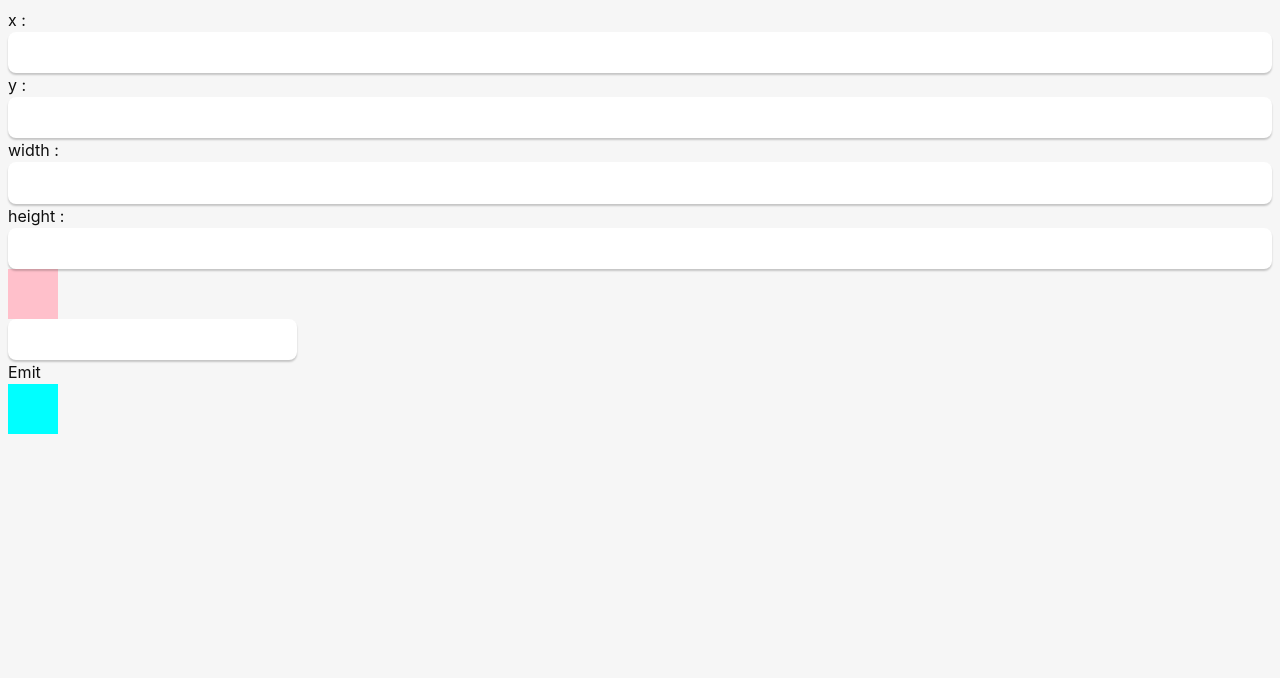
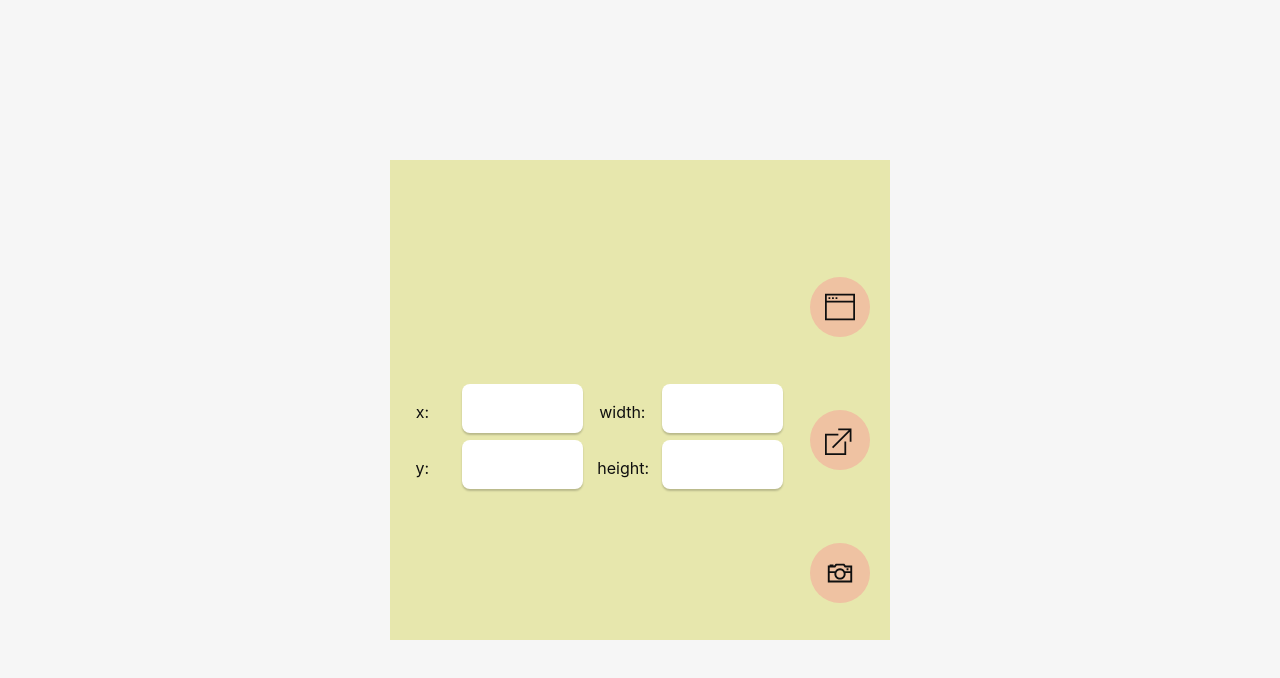
Before and after one commit to bunnmei/ASS, a website built with Vite: page index.html in a window 1280 px wide. Built offline with nearby package versions, Linux system fonts and the light colour scheme.

Commit message:
window位置でスクショ保存、UIの調整

```diff
--- a/index.html
+++ b/index.html
@@ -6,25 +6,144 @@
     <meta name="viewport" content="width=device-width, initial-scale=1.0" />
     <title>Tauri App</title>
     <style>
-      .open_btn {
-        width: 50px;
-        height: 50px;
-        background-color: aqua;
+      :root {
+        width: 100%;
+        height: 100%;
+      }
+      body {
+        width: 100%;
+        height: 100%;
+        margin: 0;
+        padding: 0;
+        display: flex;
+        justify-content: center;
+        align-items: center;
+      }
+      .container {
+        padding: 0;
+        width: 500px;
+        height: 400px;
+        background-color: rgba(213, 213, 91, 0.476);
       }
       .text-area {
         display: flex;
+        flex-direction: colum;
+      }
+
+      .block {
+        flex: 1;
+        display: flex;
+      }
+
+      .input-area {
+        flex: 1;
+        width: 33%;
+        display: flex;
         flex-direction: column;
+        justify-content: center;
+        align-items: center;
       }
-      .setting {
+
+      .input-area-item {
+        display: flex;
+      }
+
+      p {
+        margin-right: 15px;
         width: 50px;
-        height: 50px;
-        background-color: pink;
+      }
+      input {
+        height: 50%;
+        width: 80px;
+        padding: 10px;
+        margin-bottom: 5px;
+      }
+
+      .icon-box {
+        width: 20%;
+        height: 100%;
+        display: flex;
+        justify-content: center;
+        align-items: center;
+      }
+      .icon {
+        /* flex: 1; */
+        width: 60px;
+        height: 60px;
+        border-radius: 50%;
+        display: flex;
+        justify-content: center;
+        align-items: center;
+        background-color: rgba(255, 112, 136, 0.315);
+      }
+
+      .icon:hover {
+        cursor: pointer;
+      }
+      svg {
+        height: 50%;
       }
     </style>
     <script type="module" src="/src/main.ts" defer></script>
   </head>
 
   <body>
+    <div class="container">
+
+      <div class="block">
+        <div class="input-area"></div>
+        <div class="input-area"></div>
+        <div class="icon-box">
+          <div class="icon open_win">
+            <svg stroke="currentColor" fill="currentColor" stroke-width="0" version="1.1" viewBox="0 0 17 17" height="200px" width="200px" xmlns="http://www.w3.org/2000/svg" data-darkreader-inline-fill="" data-darkreader-inline-stroke="" style="--darkreader-inline-fill: currentColor; --darkreader-inline-stroke: currentColor;"><g></g><path d="M0 1v15h17v-15h-17zM16 2v3h-15v-3h15zM1 15v-9h15v9h-15zM7 4h-1v-1h1v1zM5 4h-1v-1h1v1zM3 4h-1v-1h1v1z"></path></svg>
+          </div>
+        </div>
+      </div>
+
+      <div class="block">
+        <div class="input-area">
+          <div class="input-area-item">
+            <p>x:</p>
+            <input type="number" id="x">
+          </div>
+          <div class="input-area-item">
+            <p>y:</p>
+            <input type="number" id="y">
+          </div>
+
+        </div>
+        <div class="input-area">
+          <div class="input-area-item">
+            <p>width:</p>
+            <input type="number" id="w">
+          </div>
+          <div class="input-area-item">
+            <p>height:</p>
+            <input type="number" id="h">
+          </div>
+        </div>
+        <div class="icon-box setting">
+          <div class="icon">
+            <svg stroke="currentColor" fill="currentColor" stroke-width="0" version="1.1" viewBox="0 0 17 17" height="200px" width="200px" xmlns="http://www.w3.org/2000/svg" data-darkreader-inline-fill="" data-darkreader-inline-stroke="" style="--darkreader-inline-fill: currentColor; --darkreader-inline-stroke: currentColor;"><g></g><path d="M15 2v7.5h-1v-5.668l-9.334 9.334-0.707-0.707 9.459-9.459h-5.918v-1h7.5zM11 16h-10v-10h6.574v-1h-7.574v12h12v-7.714h-1v6.714z"></path></svg>
+        </div>
+
+</div>
+
+      </div>
+
+      <div class="block">
+        <div class="input-area"></div>
+        <div class="input-area"></div>
+        <div class="icon-box emit">
+          <div class="icon">
+                <svg stroke="currentColor" fill="currentColor" stroke-width="0" viewBox="0 0 32 32" height="200px" width="200px" xmlns="http://www.w3.org/2000/svg" data-darkreader-inline-fill="" data-darkreader-inline-stroke="" style="--darkreader-inline-fill: currentColor; --darkreader-inline-stroke: currentColor;"><path d="M 11.5 6 L 11.1875 6.40625 L 10 8 L 9 8 L 9 7 L 5 7 L 5 8 L 3 8 L 3 26 L 29 26 L 29 8 L 22 8 L 20.8125 6.40625 L 20.5 6 Z M 12.5 8 L 19.5 8 L 20.6875 9.59375 L 21 10 L 27 10 L 27 14 L 21.1875 14 C 20.144531 12.214844 18.207031 11 16 11 C 13.792969 11 11.855469 12.214844 10.8125 14 L 5 14 L 5 10 L 11 10 L 11.3125 9.59375 Z M 23 11 L 23 13 L 25 13 L 25 11 Z M 16 13 C 18.222656 13 20 14.777344 20 17 C 20 19.222656 18.222656 21 16 21 C 13.777344 21 12 19.222656 12 17 C 12 14.777344 13.777344 13 16 13 Z M 5 16 L 10.09375 16 C 10.039063 16.320313 10 16.664063 10 17 C 10 20.300781 12.699219 23 16 23 C 19.300781 23 22 20.300781 22 17 C 22 16.664063 21.960938 16.320313 21.90625 16 L 27 16 L 27 24 L 5 24 Z"></path></svg>
+          </div>
+        </div>
+
+      </div>
+
+
+    </div>
     <!-- <div class="container">
       <h1>Welcome to Tauri!</h1>
 
@@ -57,7 +176,7 @@
 <!--
       <p id="greet-msg"></p>
     </div> -->
-    <div class="text-area">
+    <!-- <div class="text-area">
       x :<input type="text" id="x">
       y :<input type="text" id="y">
       width :<input type="text" id="w">
@@ -66,6 +185,6 @@
     <div class="setting"></div>
     <input type="text" id="window_size">
     <div class="emit">Emit</div>
-    <div class="open_btn"></div>
+    <div class="open_btn"></div> -->
   </body>
 </html>
--- a/src-tauri/tauri.conf.json
+++ b/src-tauri/tauri.conf.json
@@ -1,8 +1,8 @@
 {
   "$schema": "https://schema.tauri.app/config/2.0.0-rc",
-  "productName": "tauri_v2_test",
+  "productName": "ASS",
   "version": "0.1.0",
-  "identifier": "com.tauri_v2_test.app",
+  "identifier": "com.tauriv2test.app",
   "build": {
     "beforeDevCommand": "npm run dev",
     "devUrl": "http://localhost:1420",
--- a/src/main.ts
+++ b/src/main.ts
@@ -1,11 +1,10 @@
 import { invoke } from "@tauri-apps/api/core";
 
-let greetInputEl: HTMLInputElement | null;
-let greetMsgEl: HTMLElement | null;
+// let greetInputEl: HTMLInputElement | null;
+// let greetMsgEl: HTMLElement | null;
 
 let open_win: HTMLDivElement | null;
 
-let text: HTMLInputElement | null;
 let emit: HTMLElement | null;
 
 let x: HTMLInputElement | null;
@@ -29,11 +28,9 @@ async function open_window() {
   }
 }
 
-async function emit_size() {
-  if (emit && text) {
-    await invoke("emit_size", {
-      size: text.value
-    })
+async function screen_shot() {
+  if (emit) {
+    await invoke("screen_shot")
   }
 }
 
@@ -63,23 +60,21 @@ window.addEventListener("DOMContentLoaded", () => {
   setting = document.querySelector(".setting");
 
   setting?.addEventListener("click", () => {
-    console.log(window.innerWidth)
-    console.log(window.innerHeight)
-    if (x && y && w && h) {
+    if (x?.value && y?.value && w?.value && h?.value) {
       setting_emit()
     }
   })
 
-  open_win = document.querySelector(".open_btn")
+  open_win = document.querySelector(".open_win")
   open_win?.addEventListener("click", (e) => {
     e.preventDefault()
     open_window()
   })
-  text = document.querySelector("#window_size")
+
   emit = document.querySelector(".emit")
 
-  emit?.addEventListener("click", (e) => {
-    console.log(text)
-    emit_size()
+  emit?.addEventListener("click", () => {
+    // console.log("kamera")
+    screen_shot()
   })
 });
```
Also changed, not shown: 2 other files.
